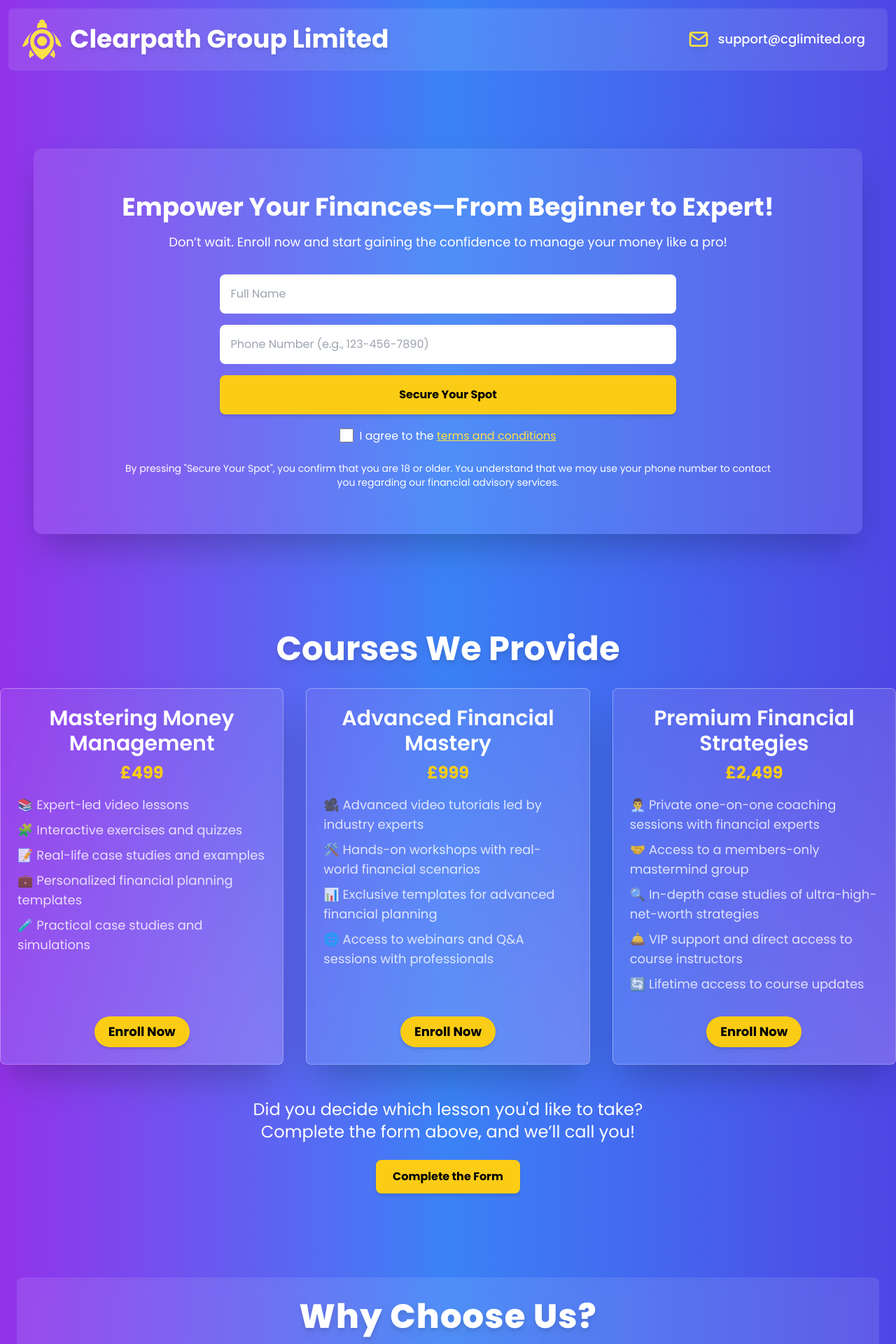
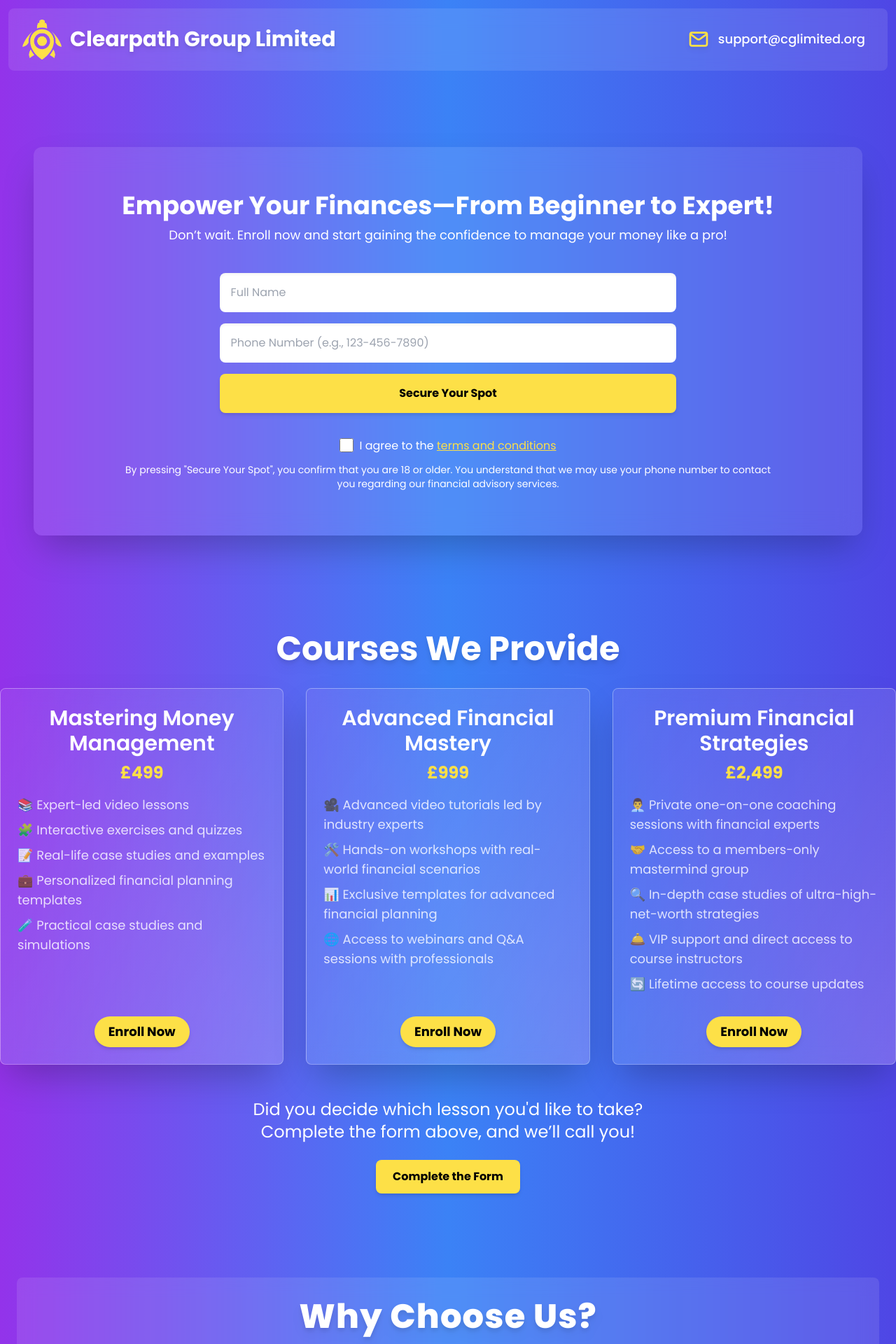
Before and after one commit to qqwrxtr/finance__landing, a React (Create React App) app: page / in a window 1280 px wide. Shown: the top 1920 px of the page at 70% size. Built offline with nearby package versions, Linux system fonts and the light colour scheme.

Commit message:
`Update various component styles and classes for consistency and minor visual adjustments`

```diff
--- a/src/components/Contact_Us_Form/Contact_Us_Form.jsx
+++ b/src/components/Contact_Us_Form/Contact_Us_Form.jsx
@@ -116,14 +116,14 @@ const Contact_Us = () => {
                     <div className="sign__in w-full max-w-lg">
                         <button
                             type="submit"
-                            className="w-full bg-yellow-400 hover:bg-yellow-300 text-black font-bold py-3 px-4 rounded-lg shadow-md hover:shadow-xl transform hover:scale-105 transition duration-300"
+                            className="w-full bg-yellow-300 hover:bg-yellow-200 text-black font-bold py-3 px-4 rounded-lg shadow-md hover:shadow-xl transform hover:scale-105 transition duration-300"
                         >
                             Send Message
                         </button>
                     </div>
 
                     {/* Disclaimer */}
-                    <div className="confirm__18 text-xs text-center text-white mt-4">
+                    <div className="confirm__18 text-xs text-center text-white mt-8">
                         <p>
                             By submitting this form, you agree that we may contact you
                             regarding your inquiry and send you updates about our services.
--- a/src/components/Form/Form.jsx
+++ b/src/components/Form/Form.jsx
@@ -48,13 +48,15 @@ const Form = () => {
 
     return (
         <div className="form min-h-[600px] md:min-h-[750px] flex items-center justify-center relative bg-gradient-to-r from-purple-600 via-blue-500 to-indigo-600">
-            <div className="w-full max-w-screen-xl p-6 sm:p-8 lg:p-12 text-white bg-white/10 backdrop-blur-lg rounded-xl shadow-2xl py-8 sm:py-12 lg:py-16 m-4 sm:m-8 lg:m-12">
-                <h1 className="text-2xl sm:text-3xl lg:text-4xl font-bold text-center mb-4">
-                    Empower Your Finances—From Beginner to Expert!
-                </h1>
-                <p className="text-sm sm:text-base lg:text-lg text-center mb-8">
-                    Don’t wait. Enroll now and start gaining the confidence to manage your money like a pro!
-                </p>
+            <div className="w-full max-w-screen-xl px-6 sm:px-8 lg:px-12 text-white bg-white/10 backdrop-blur-lg rounded-xl shadow-2xl py-8 sm:py-12 lg:py-16 m-4 sm:m-8 lg:m-12">
+                <div className="div pb-2">
+                    <h1 className="text-2xl sm:text-3xl lg:text-4xl font-bold text-center mb-2">
+                        Empower Your Finances—From Beginner to Expert!
+                    </h1>
+                    <p className="text-sm sm:text-base lg:text-lg text-center mb-8">
+                        Don’t wait. Enroll now and start gaining the confidence to manage your money like a pro!
+                    </p>
+                </div>
                 <form onSubmit={handleSubmit} className="flex flex-col items-center w-full space-y-4">
                     <input
                         type="text"
@@ -73,12 +75,12 @@ const Form = () => {
 
                     <button
                         type="submit"
-                        className="bg-yellow-400 hover:bg-yellow-300 text-black font-bold py-2 sm:py-4 px-4 sm:px-6 rounded-lg shadow-md hover:shadow-xl transform hover:scale-105 active:scale-95 transition duration-300 w-full sm:w-4/5 lg:w-3/5"
+                        className="bg-yellow-300 hover:bg-yellow-200 text-black font-bold py-2 sm:py-4 px-4 sm:px-6 rounded-lg shadow-md hover:shadow-xl transform hover:scale-105 active:scale-95 transition duration-300 w-full sm:w-4/5 lg:w-3/5"
                     >
                         Secure Your Spot
                     </button>
 
-                    <div className="flex flex-row items-center justify-center sm:w-4/5 lg:w-3/5 text-sm sm:text-base">
+                    <div className="flex flex-row items-center justify-center sm:w-4/5 lg:w-3/5 text-sm sm:text-base pt-4">
                         <input
                             type="checkbox"
                             id="agree"
@@ -99,7 +101,7 @@ const Form = () => {
                         </label>
                     </div>
                 </form>
-                <p className="text-xs sm:text-sm text-center mt-6 md:mx-20">
+                <p className="text-xs sm:text-sm text-center mt-3 md:mx-20">
                     By pressing "Secure Your Spot", you confirm that you are 18 or older. You understand that we may
                     use your phone number to contact you regarding our financial advisory services.
                 </p>
--- a/src/components/Header/Header.jsx
+++ b/src/components/Header/Header.jsx
@@ -14,7 +14,7 @@ const Header = () => {
                             className="w-full transition-transform duration-300 group-hover:scale-105"
                         />
                     </div>
-                    <div className="logo__name text-2xl ml-3 sm:text-3xl md:text-4xl font-bold text-white group-hover:text-yellow-300 drop-shadow-md">
+                    <div className="logo__name text-2xl ml-3 sm:text-3xl font-bold text-white group-hover:text-yellow-300 drop-shadow-md">
                         <p>C<span className="hidden md:!inline">learpath</span> G<span className="hidden md:!inline">roup</span> L<span className="hidden md:!inline">imited</span></p>
                     </div>
                 </a>
--- a/src/components/What_Trade/What_Trade.jsx
+++ b/src/components/What_Trade/What_Trade.jsx
@@ -58,7 +58,7 @@ const What_Help = () => {
                             <h3 className="text-2xl sm:text-3xl font-semibold text-white mb-2 group-hover:text-yellow-300 transition-colors duration-300">
                                 {lesson.name}
                             </h3>
-                            <p className="text-lg sm:text-xl md:text-2xl font-bold text-yellow-400 mb-4">
+                            <p className="text-lg sm:text-xl md:text-2xl font-bold text-yellow-300 mb-4">
                                 {lesson.price}
                             </p>
                             <div className="text-sm sm:text-base md:text-lg text-white/80 group-hover:text-white whitespace-pre-line leading-loose text-start min-h-40 h-full">
@@ -70,7 +70,7 @@ const What_Help = () => {
                             </div>
                             <button
                                 onClick={scrollToTop}
-                                className="mt-6 bg-yellow-400 hover:bg-yellow-300 text-black font-bold py-2 px-5 rounded-full shadow-md hover:shadow-xl transform hover:scale-105 transition duration-300 text-base sm:text-lg"
+                                className="mt-6 bg-yellow-300 hover:bg-yellow-200 text-black font-bold py-2 px-5 rounded-full shadow-md hover:shadow-xl transform hover:scale-105 transition duration-300 text-base sm:text-lg"
                             >
                                 Enroll Now
                             </button>
@@ -86,7 +86,7 @@ const What_Help = () => {
                     </p>
                     <button
                         onClick={scrollToTop}
-                        className="bg-yellow-400 hover:bg-yellow-300 text-black font-bold py-3 px-6 rounded-lg shadow-md hover:shadow-xl transform hover:scale-105 transition duration-300"
+                        className="bg-yellow-300 hover:bg-yellow-200 text-black font-bold py-3 px-6 rounded-lg shadow-md hover:shadow-xl transform hover:scale-105 transition duration-300"
                     >
                         Complete the Form
                     </button>
```
